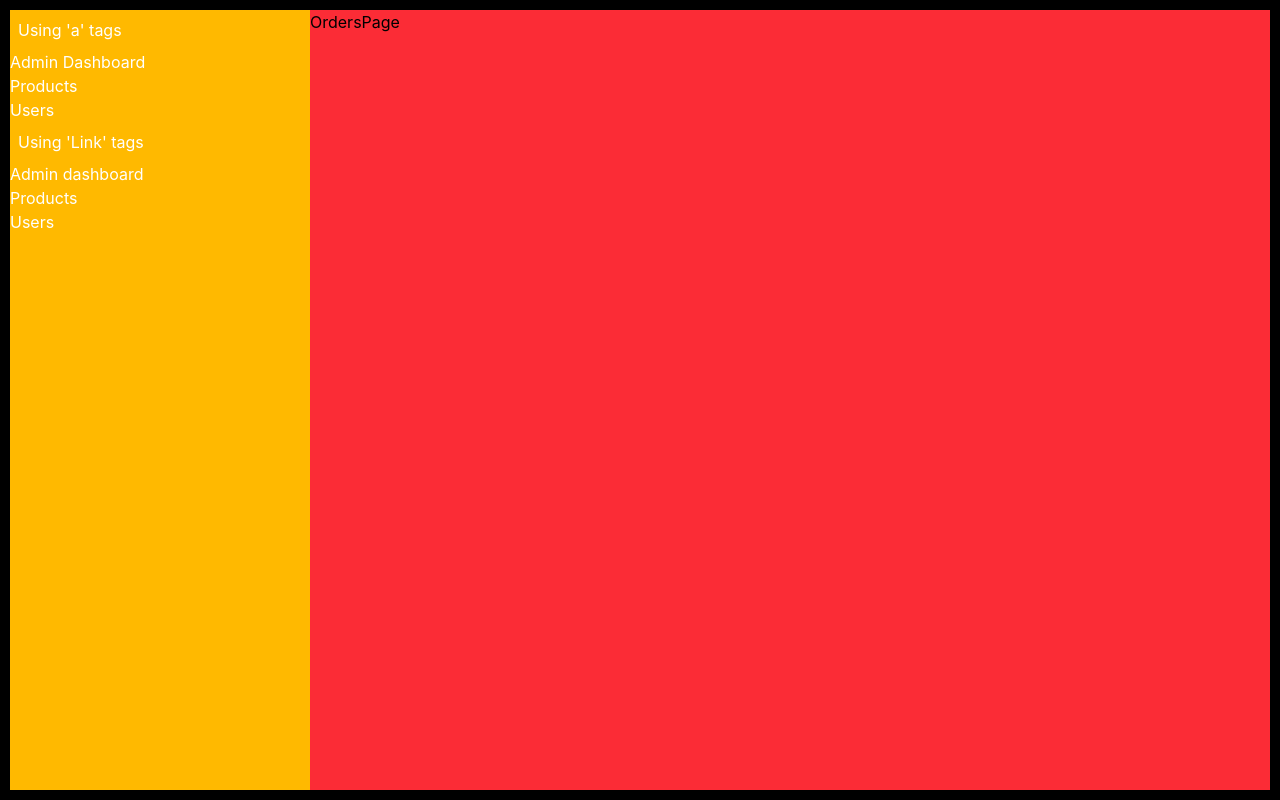
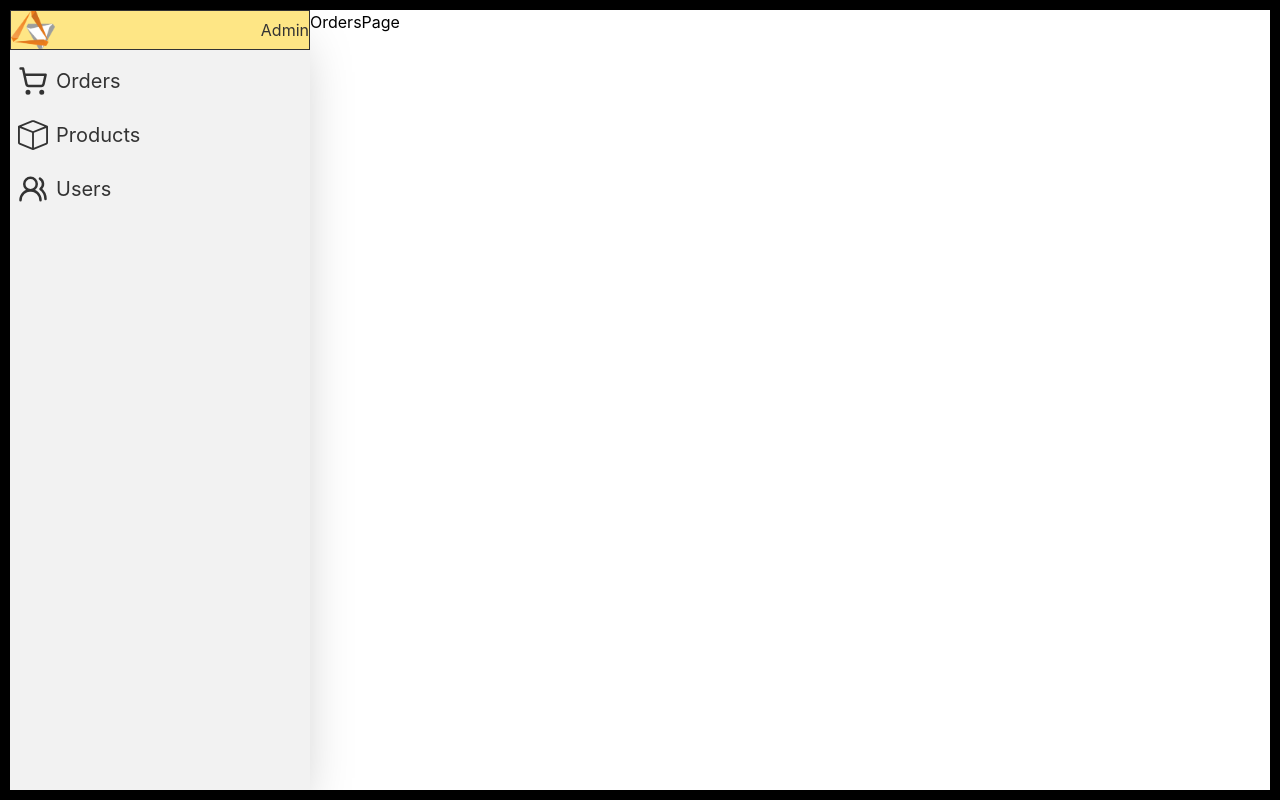
Before and after one commit to HWimalasinghe/i-computers-frontend, a React (Vite) app: page /admin in a window 1280 px wide. Built offline with nearby package versions, Linux system fonts and the light colour scheme.

Commit message:
feat: enhance AdminPage with product management features and add AdminProductsPage and AdminAddProductsForm components

```diff
--- /dev/null
+++ b/pages/admin/adminProductsPage.jsx
@@ -0,0 +1,13 @@
+import { FaPlus } from "react-icons/fa";
+import { Link } from "react-router-dom";
+
+
+export default function AdminProductsPage(){
+    return(
+        <div className="flex flex-col w-full h-full bg-amber-700">
+            {/* <Link className = "w-[80px] h-[80px] bg-ascent text-white rounded-full text-2xl flex justify-center items-center fixed right-[35px] bottom-[35px]"><FaPlus /></Link> */}
+            <Link to="/admin/add-products" className = "w-[80px] h-[80px] bg-ascent text-white rounded-full text-2xl flex justify-center items-center fixed right-[35px] bottom-[35px]"><FaPlus /></Link>
+            {/* <button className = "w-[80px] h-[80px] bg-ascent text-white rounded-full text-2xl flex justify-center items-center fixed right-[35px] bottom-[35px]"><FaPlus /></button> */}
+        </div>
+    )
+}
--- a/pages/adminPage.jsx
+++ b/pages/adminPage.jsx
@@ -1,28 +1,33 @@
 import { Routes, Route } from "react-router-dom"
 import { Link } from "react-router-dom"
+import { LuShoppingCart } from "react-icons/lu";
+import { BsBox } from "react-icons/bs";
+import { LuUsersRound } from "react-icons/lu";
+import AdminProductsPage from "./admin/adminProductsPage";
+import AdminAddProductsForm from "../src/components/adminAddProductsForm";
+
 
 export default function AdminPage(){
     return(
         <div className="w-full h-full flex">
-            <div className="w-[300px] h-full bg-amber-400 text-white flex flex-col">
 
-                <h1 className="p-2">Using 'a' tags</h1>
+            <div className="w-[300px] h-full shadow-2xl bg-primary text-secondary flex flex-col">
 
-                <a href="/admin">Admin Dashboard</a>
-                <a href="/admin/products">Products</a>
-                <a href="/admin/users">Users</a>
+                <div className="w-full h-10 [100px] flex bg-amber-200 items-center justify-between border mb-2">
+                    <img src="/logo.png" alt="logo" className="h-full" />
+                    <span>Admin</span>
+                </div>
 
-                <h1 className="p-2">Using 'Link' tags</h1>
-
-                <Link to="/admin">Admin dashboard</Link>
-                <Link to="/admin/products">Products</Link>
-                <Link to="/admin/users">Users</Link>
+                <Link to="/admin" className="flex items-center text-xl p-2 gap-2 mb-2 hover:bg-ascent hover:text-white"><LuShoppingCart className="text-3xl" />Orders</Link>
+                <Link to="/admin/products" className="flex items-center text-xl p-2 gap-2 mb-2 hover:bg-ascent hover:text-white"><BsBox className="text-3xl" />Products</Link>
+                <Link to="/admin/users" className="flex items-center text-xl p-2 gap-2 mb-2 hover:bg-ascent hover:text-white"><LuUsersRound className="text-3xl" />Users</Link>
             </div>
-            <div className="w-[calc(100%-300px)] h-full bg-red-500">
+            <div className="w-[calc(100%-300px)] h-full">
                 <Routes>
                     <Route path= "/" element={<h1>OrdersPage</h1>} />
-                    <Route path= "/products" element={<h1>ProductsPage</h1>} />
+                    <Route path= "/products" element={<AdminProductsPage />} />
                     <Route path= "/users" element={<h1>UsersPage</h1>} />
+                    <Route path= "/add-products" element={<AdminAddProductsForm />} />
                 </Routes>
             </div>
         </div>
--- /dev/null
+++ b/src/components/adminAddProductsForm.jsx
@@ -0,0 +1,6 @@
+export default function AdminAddProductsForm(){
+    return(
+        <h1>add products
+        </h1>
+    )
+}
```
